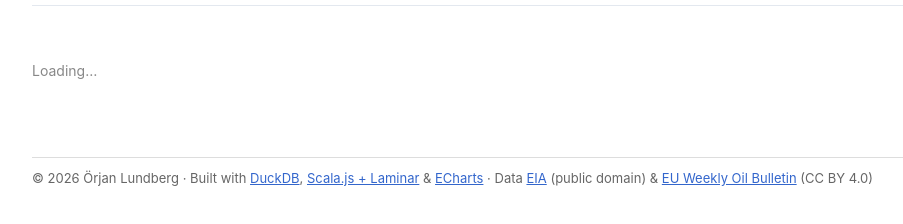
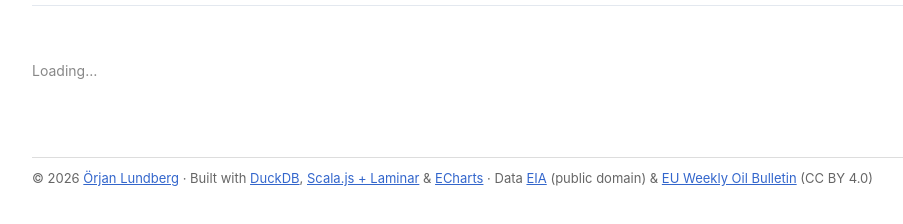
Before and after one commit to oluies/crack, a plain HTML site: page site/index.html in a window 1280 px wide. Shown: the part 30-254 px from the top of the page, without its empty margins (58-961 px from the left). Drawn offline with nearby package versions, Linux system fonts and the light colour scheme; a script that the page names is missing.

Commit message:
Link LinkedIn from the footer; explain the US tax gap
The US line sitting ~1 EUR/L below the EU pack is the most striking thing on the
retail chart and nothing on the page explained it. It is not cheaper crude — the
same barrels feed both markets — it is tax: a fixed cents-per-gallon excise
(18.4c petrol, 24.4c diesel federal, plus state tax averaging ~30c) against EU
excise several times larger with VAT applied on top.

The without-tax note now also says why the US cannot simply be un-taxed: the
excise is per gallon and varies by state, so it cannot be backed out of a
national pump price without knowing where it was sold. Both link to the
Wikipedia article on US fuel taxes.

```diff
--- a/site/index.html
+++ b/site/index.html
@@ -102,7 +102,7 @@
     <a href="https://github.com/oluies/crack#data-sources">Data sources</a>
   </nav>
   <div id="app"><p class="loading">Loading…</p></div>
-  <footer>© 2026 Örjan Lundberg ·
+  <footer>© 2026 <a href="https://www.linkedin.com/in/orjanlundberg/">Örjan Lundberg</a> ·
     Built with <a href="https://duckdb.org">DuckDB</a>,
     <a href="https://laminar.dev">Scala.js + Laminar</a> &amp;
     <a href="https://echarts.apache.org">ECharts</a> ·
```
Also changed, not shown: 1 other file.
